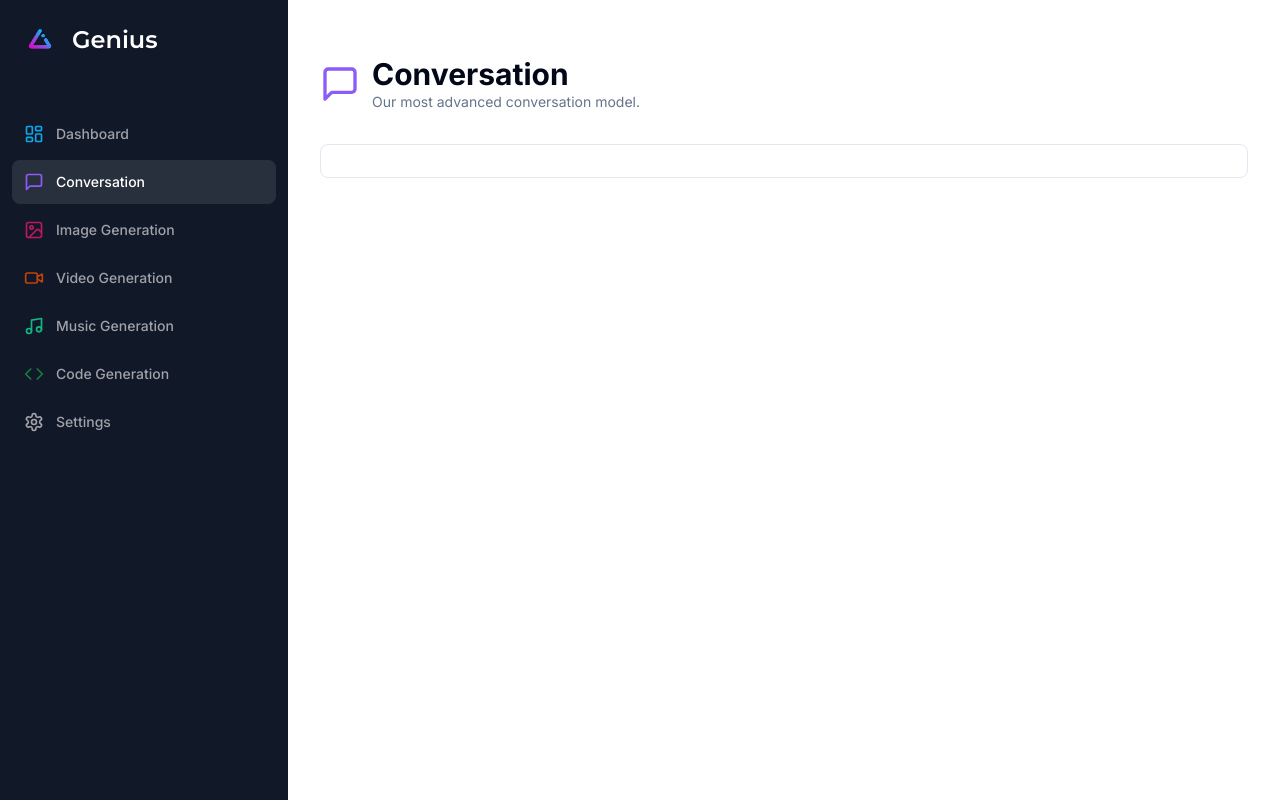
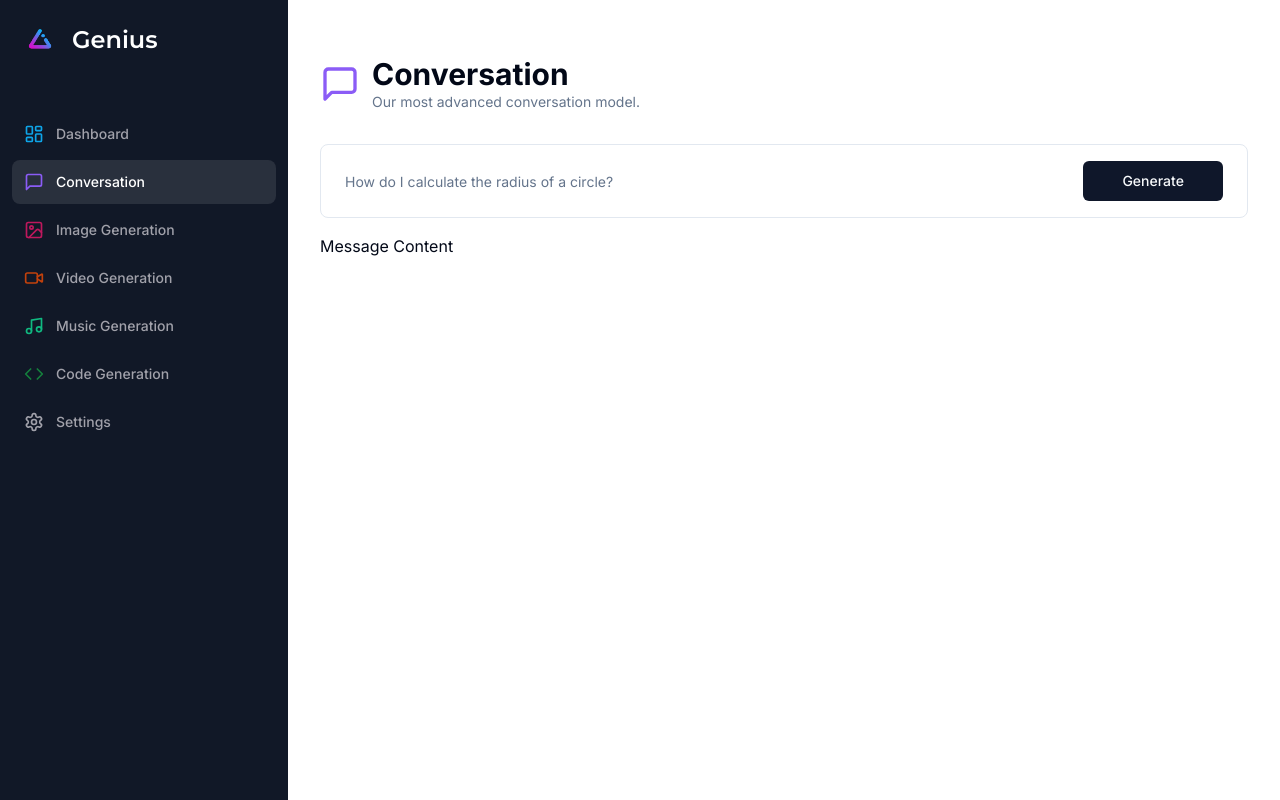
Before and after one commit to AhsanHafeez2525/SaaS_Ai_Next.js, a Next.js app: page /conversation in a window 1280 px wide. Built offline with nearby package versions, Linux system fonts and the light colour scheme.

Commit message:
react hook form complete

```diff
--- a/src/app/(dashboard)/(routes)/conversation/page.tsx
+++ b/src/app/(dashboard)/(routes)/conversation/page.tsx
@@ -6,6 +6,8 @@
 import { formSchema } from "./constants";
 import { zodResolver } from "@hookform/resolvers/zod";
 import { Form, FormControl, FormField, FormItem } from "@/components/ui/form";
+import { Input } from "@/components/ui/input";
+import { Button } from "@/components/ui/button";
 const ConversationPage = () => {
   const form = useForm<z.infer<typeof formSchema>>({
     resolver: zodResolver(formSchema),
@@ -38,13 +40,27 @@
                 name="prompt"
                 render={({ field }) => (
                   <FormItem className="col-span-12 lg:col-span-10">
-                    <FormControl className="m-0 p-0"></FormControl>
+                    <FormControl className="m-0 p-0">
+                      <Input
+                        className="border-0 outline-none focus-visible:ring-0 focus-visible:ring-transparent"
+                        disabled={isLoading}
+                        placeholder="How do I calculate the radius of a circle?"
+                        {...field}
+                      />
+                    </FormControl>
                   </FormItem>
                 )}
-              ></FormField>
+              />
+              <Button
+                className="col-span-12 lg:col-span-2 w-full"
+                disabled={isLoading}
+              >
+                Generate
+              </Button>
             </form>
           </Form>
         </div>
+        <div className="space-y-4 mt-4">Message Content</div>
       </div>
     </div>
   );
--- /dev/null
+++ b/src/components/ui/input.tsx
@@ -0,0 +1,25 @@
+import * as React from "react"
+
+import { cn } from "@/lib/utils"
+
+export interface InputProps
+  extends React.InputHTMLAttributes<HTMLInputElement> {}
+
+const Input = React.forwardRef<HTMLInputElement, InputProps>(
+  ({ className, type, ...props }, ref) => {
+    return (
+      <input
+        type={type}
+        className={cn(
+          "flex h-10 w-full rounded-md border border-input bg-background px-3 py-2 text-sm ring-offset-background file:border-0 file:bg-transparent file:text-sm file:font-medium file:text-foreground placeholder:text-muted-foreground focus-visible:outline-none focus-visible:ring-2 focus-visible:ring-ring focus-visible:ring-offset-2 disabled:cursor-not-allowed disabled:opacity-50",
+          className
+        )}
+        ref={ref}
+        {...props}
+      />
+    )
+  }
+)
+Input.displayName = "Input"
+
+export { Input }
```
